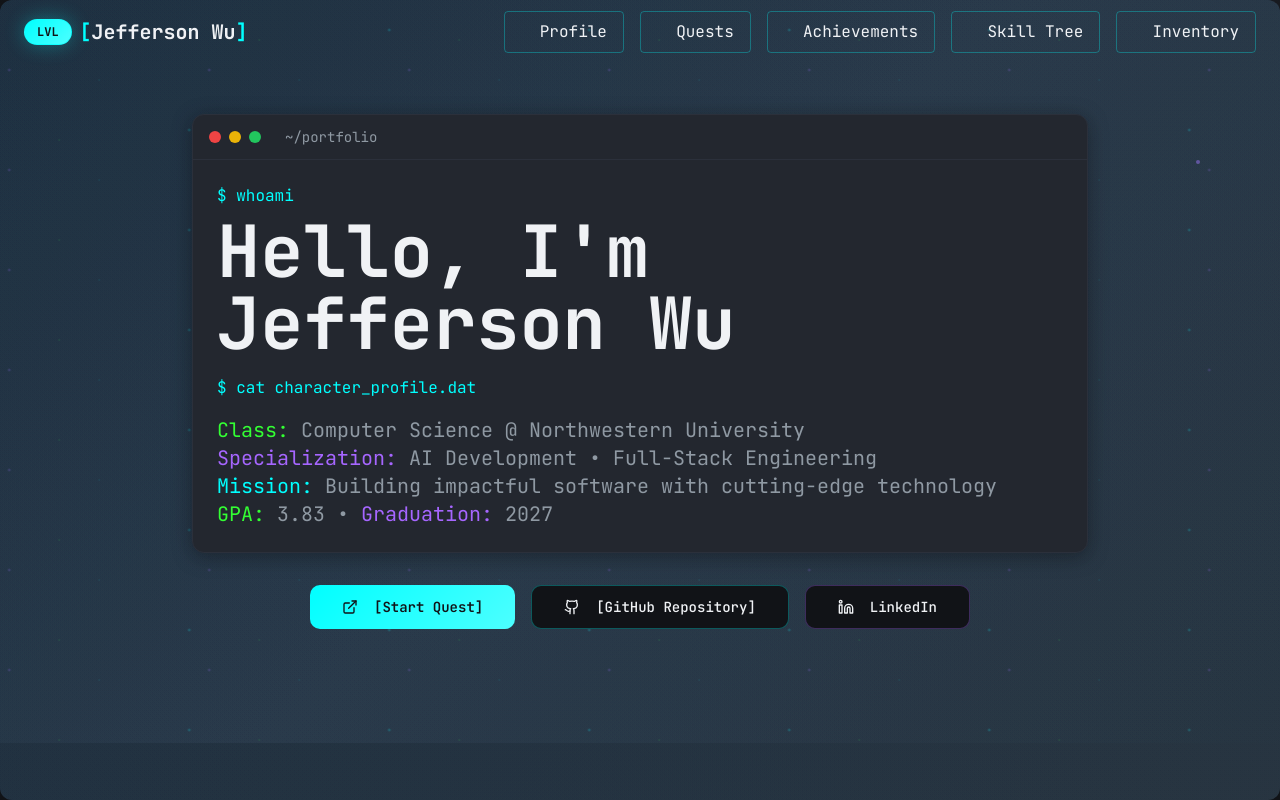
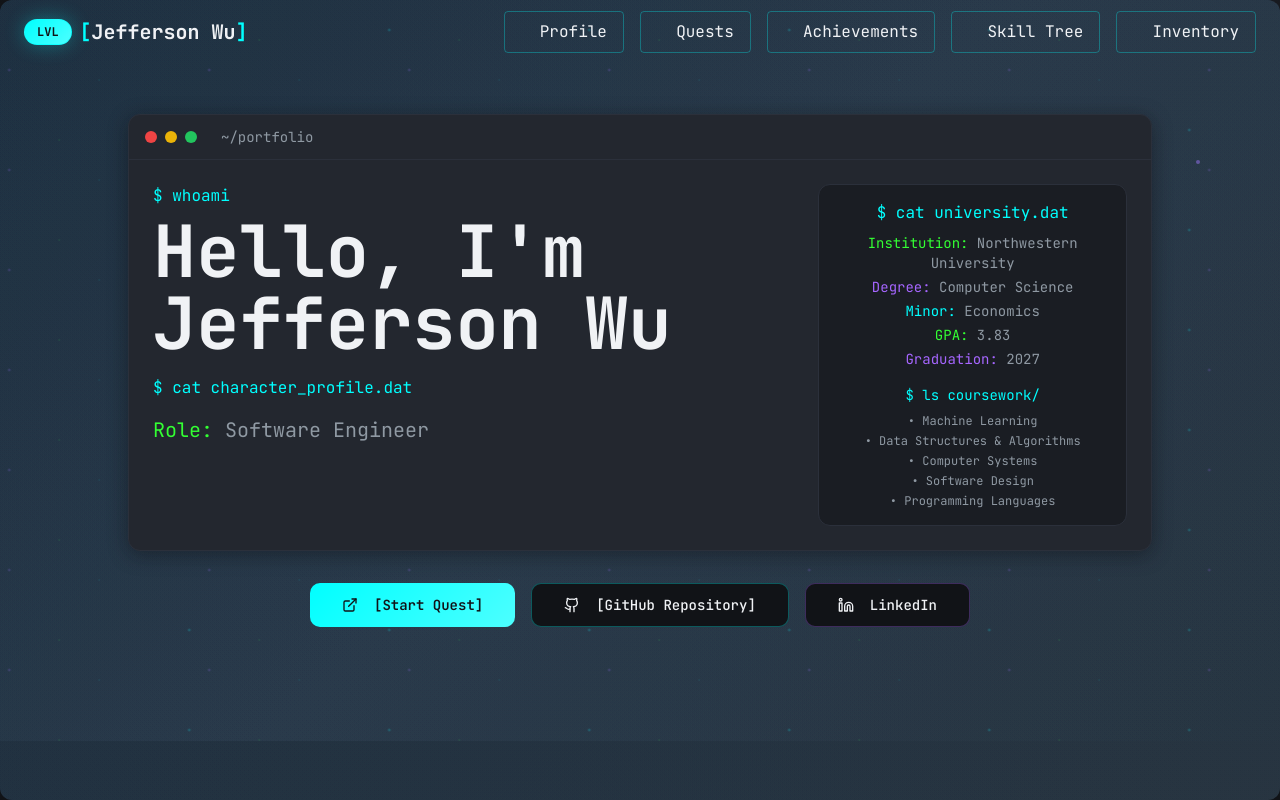
Before and after one commit to JeffersonWu25/jefferson-wu-portfolio, a React (Vite) app: page / in a window 1280 px wide. Shown: the top 800 px of the page. Built offline with nearby package versions, Linux system fonts and the light colour scheme.

Commit message:
Add university and coursework info
Include university and coursework details as a side panel within the terminal UI of the hero section.

```diff
--- a/src/components/Hero.tsx
+++ b/src/components/Hero.tsx
@@ -24,14 +24,16 @@ const Hero = () => {
       <div className="container px-6 text-center z-10 mx-0 py-0 my-[25px]">
         <div className="max-w-5xl mx-auto my-[25px]">
           {/* Terminal Window */}
-          <div className="bg-surface-elevated rounded-lg border border-muted shadow-card mb-8 mx-auto max-w-4xl">
+          <div className="bg-surface-elevated rounded-lg border border-muted shadow-card mb-8 mx-auto max-w-6xl">
             <div className="flex items-center gap-2 px-4 py-3 border-b border-muted">
               <div className="w-3 h-3 rounded-full bg-red-500"></div>
               <div className="w-3 h-3 rounded-full bg-yellow-500"></div>
               <div className="w-3 h-3 rounded-full bg-green-500"></div>
               <span className="ml-4 text-sm text-muted-foreground font-mono">~/portfolio</span>
             </div>
-            <div className="p-6 text-left">
+            <div className="grid lg:grid-cols-3 gap-6 p-6">
+              {/* Main Terminal Content */}
+              <div className="lg:col-span-2 text-left">
                 <div className="font-mono text-primary mb-2">$ whoami</div>
                 <h1 className="text-4xl md:text-6xl lg:text-7xl font-bold mb-4">
                   <span className="font-mono text-foreground">
@@ -43,13 +45,35 @@ const Hero = () => {
                 {isTypingDone && <div className="space-y-4 animate-fade-in">
                      <div className="font-mono text-primary">$ cat character_profile.dat</div>
                      <div className="space-y-2">
+                       <p className="text-lg md:text-xl text-muted-foreground font-mono leading-relaxed">
+                         <span className="text-accent">Role:</span> Software Engineer
+                       </p>
+                     </div>
+                   </div>}
+              </div>
 
-                     <p className="text-lg md:text-xl text-muted-foreground font-mono leading-relaxed">
-                       <span className="text-accent">Class:</span> Computer Science @ Northwestern University<br />
-                       <span className="text-secondary">Specialization:</span> AI Development • Full-Stack Engineering<br />
-                       <span className="text-primary">Mission:</span> Building impactful software with cutting-edge technology<br />
-                       <span className="text-accent">GPA:</span> 3.83 • <span className="text-secondary">Graduation:</span> 2027
-                     </p>
+              {/* University Info Side Panel */}
+              {isTypingDone && <div className="lg:col-span-1 animate-fade-in">
+                <div className="bg-surface rounded-lg border border-muted p-4">
+                  <div className="font-mono text-primary mb-2">$ cat university.dat</div>
+                  <div className="space-y-1 font-mono text-sm text-muted-foreground">
+                    <div><span className="text-accent">Institution:</span> Northwestern University</div>
+                    <div><span className="text-secondary">Degree:</span> Computer Science</div>
+                    <div><span className="text-primary">Minor:</span> Economics</div>
+                    <div><span className="text-accent">GPA:</span> 3.83</div>
+                    <div><span className="text-secondary">Graduation:</span> 2027</div>
+                  </div>
+
+                  <div className="mt-4">
+                    <div className="font-mono text-primary mb-2 text-sm">$ ls coursework/</div>
+                    <div className="space-y-1 text-xs text-muted-foreground font-mono">
+                      <div>• Machine Learning</div>
+                      <div>• Data Structures & Algorithms</div>
+                      <div>• Computer Systems</div>
+                      <div>• Software Design</div>
+                      <div>• Programming Languages</div>
+                    </div>
+                  </div>
                 </div>
               </div>}
             </div>
```
Lines whose indentation alone changed are shown as unchanged.
